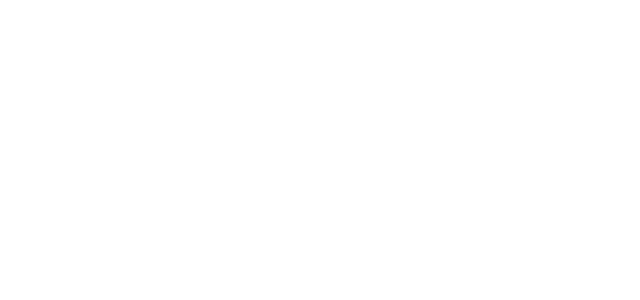
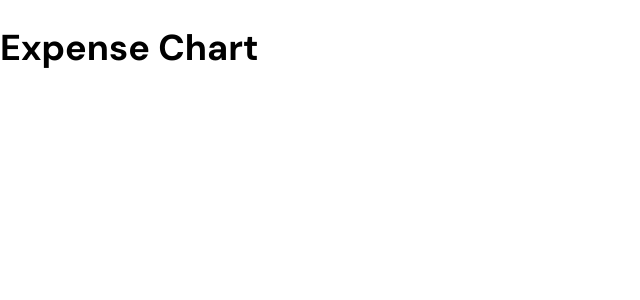
Before and after one commit to agorbacheva-y/expense-chart, a React (Create React App) app: page / in a window 1280 px wide. Shown: the top 300 px of the page, without its empty margins (0-640 px from the left). Built offline with nearby package versions, Linux system fonts and the light colour scheme.

Commit message:
Layout component

```diff
--- a/src/App.js
+++ b/src/App.js
@@ -1,6 +1,11 @@
+import Layout from './components/Layout';
+
 function App() {
   return (
     <div>
+      <Layout>
+        <h1>Expense Chart</h1>
+      </Layout>
     </div>
   );
 }
--- a/src/app.css
+++ b/src/app.css
@@ -0,0 +1 @@
+@import url("https://fonts.googleapis.com/css2?family=DM+Sans:opsz,wght@9..40,400;9..40,700&display=swap");body{font-family:"DM Sans",sans-serif;font-size:18px}
--- a/src/app.scss
+++ b/src/app.scss
@@ -0,0 +1,6 @@
+@import url('https://fonts.googleapis.com/css2?family=DM+Sans:opsz,wght@9..40,400;9..40,700&display=swap');
+
+body {
+  font-family: 'DM Sans', sans-serif;
+  font-size: 18px;
+}
--- a/src/components/Layout.js
+++ b/src/components/Layout.js
@@ -1,4 +1,4 @@
-import 'app.css'
+import '../app.css'
 
 function Layout({ children }) {
   return (
```
Also changed, not shown: 2 other files (tests, documents, lock files or other folders).
